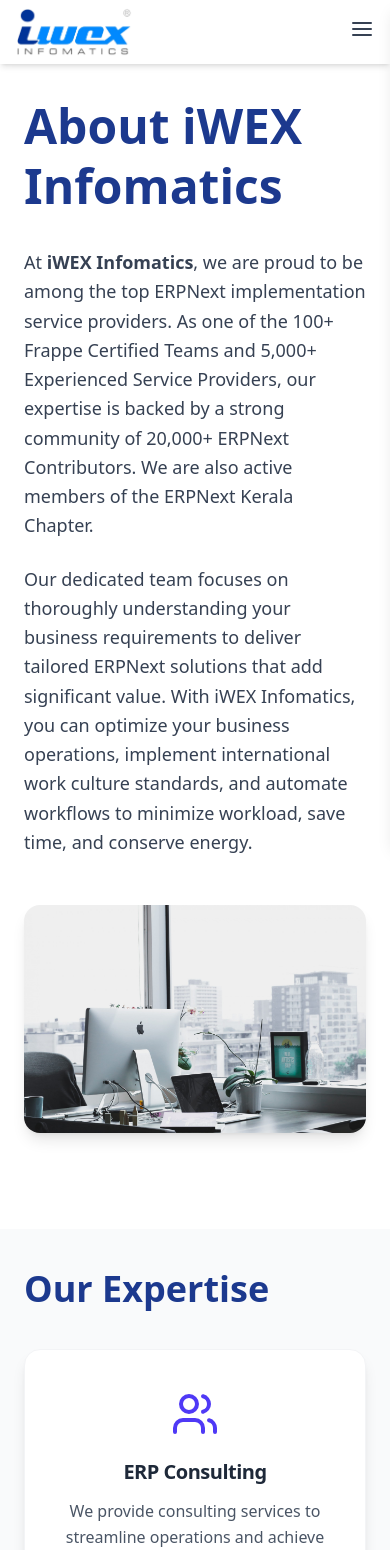
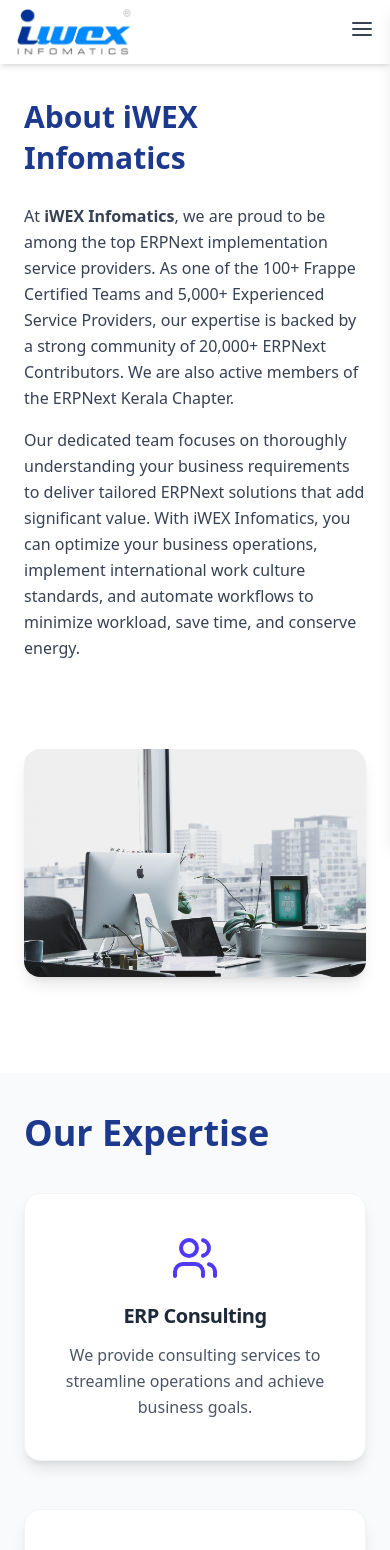
Before and after one commit to Athira-351/iwex, a React (Vite) app in the folder frontend/: page /about in a window 390 px wide. Shown: the top 1550 px of the page. Built offline with nearby package versions, Linux system fonts and the light colour scheme.

Commit message:
fix: mobile view

```diff
--- a/frontend/src/sections/aboutUs/CompanyOverview.jsx
+++ b/frontend/src/sections/aboutUs/CompanyOverview.jsx
@@ -11,14 +11,15 @@
             whileInView={{ opacity: 1, x: 0 }}
             transition={{ duration: 0.6 }}
             viewport={{ once: true }}
+            className="text-left"
           >
-            <h1 className="text-5xl font-extrabold mb-8 text-blue-900 leading-tight">
+            <h1 className="text-3xl sm:text-4xl md:text-5xl font-extrabold mb-6 sm:mb-8 text-blue-900 leading-snug sm:leading-tight">
               About iWEX Infomatics
             </h1>
-            <p className="text-lg mb-6 text-gray-700 leading-relaxed">
+            <p className="text-base sm:text-lg mb-4 sm:mb-6 text-gray-700 leading-relaxed">
               At <span className="font-semibold">iWEX Infomatics</span>, we are proud to be among the top ERPNext implementation service providers. As one of the 100+ Frappe Certified Teams and 5,000+ Experienced Service Providers, our expertise is backed by a strong community of 20,000+ ERPNext Contributors. We are also active members of the ERPNext Kerala Chapter.
             </p>
-            <p className="text-lg text-gray-700 leading-relaxed">
+            <p className="text-base sm:text-lg text-gray-700 leading-relaxed">
               Our dedicated team focuses on thoroughly understanding your business requirements to deliver tailored ERPNext solutions that add significant value. With iWEX Infomatics, you can optimize your business operations, implement international work culture standards, and automate workflows to minimize workload, save time, and conserve energy.
             </p>
           </motion.div>
@@ -26,7 +27,7 @@
             initial={{ opacity: 0, x: 30 }}
             whileInView={{ opacity: 1, x: 0 }}
             transition={{ duration: 0.6, delay: 0.2 }}
-            className="relative"
+            className="relative mt-10 md:mt-0 flex justify-center md:justify-end"
           >
             <motion.img
               initial={{ scale: 0.9, opacity: 0 }}
@@ -34,7 +35,7 @@
               transition={{ duration: 0.8 }}
               src={ aboutImage }
               alt="Team Work"
-              className="rounded-2xl shadow-lg"
+              className="rounded-2xl shadow-lg w-full max-w-sm md:max-w-full"
             />
           </motion.div>
         </section>
```
